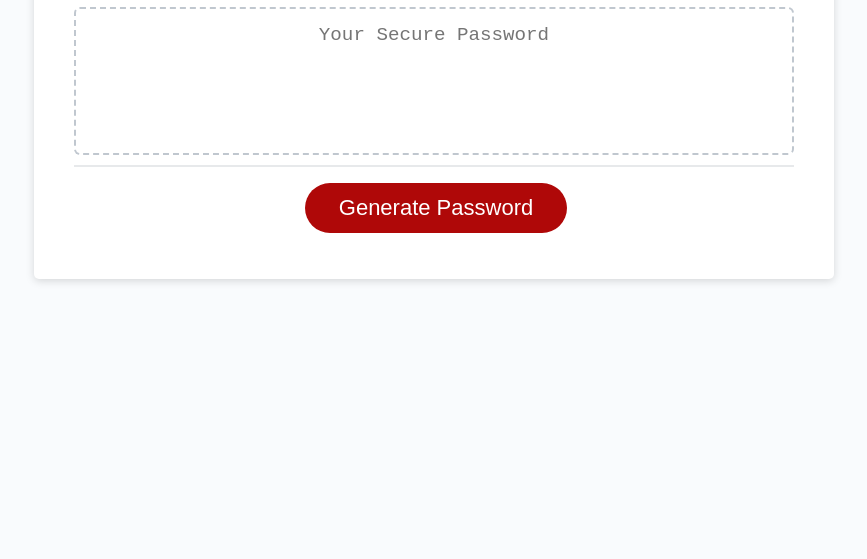
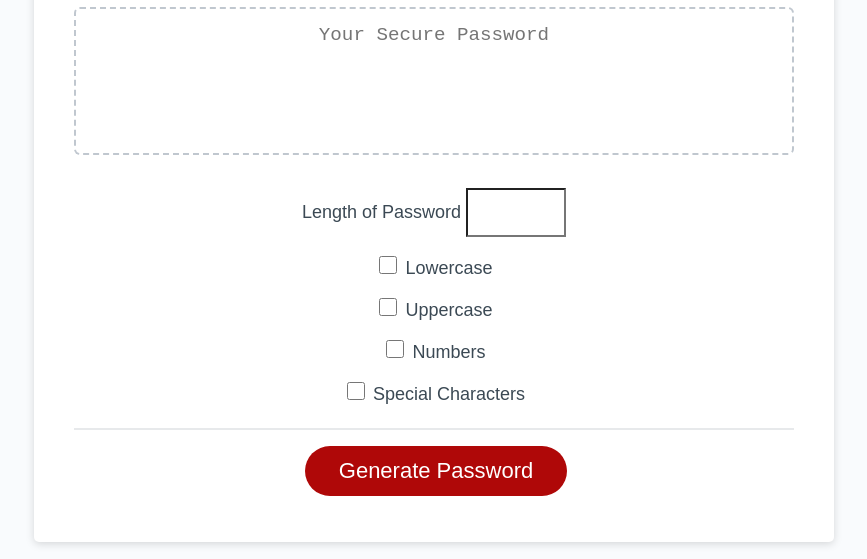
Before and after one commit to avazque008/random-password-generator, a plain HTML site: page index.html in a window 1280 px wide. Shown: the part 241-800 px from the top of the page, without its empty margins (206-1073 px from the left). Drawn offline with Linux system fonts and the light colour scheme.

Commit message:
criteria created

```diff
--- a/index.html
+++ b/index.html
@@ -1,5 +1,6 @@
 <!DOCTYPE html>
 <html lang="en">
+
 <head>
   <meta charset="UTF-8" />
   <meta name="viewport" content="width=device-width, initial-scale=1.0" />
@@ -7,6 +8,7 @@
   <title>Password Generator</title>
   <link rel="stylesheet" href="./public/stylesheets/style.css" />
 </head>
+
 <body>
   <div class="wrapper">
     <header>
@@ -17,12 +19,29 @@
         <h2>Generate a Password</h2>
       </div>
       <div class="card-body">
-          <textarea
-            readonly
-            id="password"
-            placeholder="Your Secure Password"
-            aria-label="Generated Password"
-          ></textarea>
+        <textarea readonly id="password" placeholder="Your Secure Password" aria-label="Generated Password"></textarea>
+      </div>
+      <div class="criteria">
+        <div>
+          <label for="length">Length of Password</label>
+          <input type="number" id="length" name="length">
+        </div>
+        <div>
+          <input type="checkbox" id="lowercase" name="lowercase">
+          <label for="lowercase">Lowercase</label>
+        </div>
+        <div>
+          <input type="checkbox" id="uppercase" name="uppercase">
+          <label for="uppercase">Uppercase</label>
+        </div>
+        <div>
+          <input type="checkbox" id="numbers" name="numbers">
+          <label for="numbers">Numbers</label>
+        </div>
+        <div>
+          <input type="checkbox" id="special-characters" name="special-characters">
+          <label for="special-characters">Special Characters</label>
+        </div>
       </div>
       <div class="card-footer">
         <button id="generate" class="btn">Generate Password</button>
@@ -31,4 +50,5 @@
   </div>
   <script src="./public/javascript/script.js"></script>
 </body>
+
 </html>
--- a/public/javascript/script.js
+++ b/public/javascript/script.js
@@ -1,13 +1,15 @@
-// Assignment code here
+// Generate Password
+
+
 
 
 // Get references to the #generate element
-var generateBtn = document.querySelector("#generate");
+const generateBtn = document.querySelector("#generate");
 
 // Write password to the #password input
 function writePassword() {
-  var password = generatePassword();
-  var passwordText = document.querySelector("#password");
+  const password = generatePassword();
+  const passwordText = document.querySelector("#password");
 
   passwordText.value = password;
 
--- a/public/stylesheets/style.css
+++ b/public/stylesheets/style.css
@@ -76,8 +76,7 @@ header {
   border: none;
   background-color: hsl(360, 91%, 36%);
   border-radius: 25px;
-  box-shadow: rgba(0, 0, 0, 0.1) 0px 1px 6px 0px rgba(0, 0, 0, 0.2) 0px 1px 1px
-    0px;
+  box-shadow: rgba(0, 0, 0, 0.1) 0px 1px 6px 0px rgba(0, 0, 0, 0.2) 0px 1px 1px 0px;
   color: hsl(0, 0%, 100%);
   display: inline-block;
   font-size: 22px;
@@ -118,6 +117,38 @@ button[disabled] {
   overflow: hidden;
 }
 
+/* Criteria */
+.criteria {
+  text-align: center;
+  padding: 15px 20px;
+}
+
+.criteria div {
+  padding: 8px 0;
+}
+
+.criteria #length {
+  text-align: center;
+  font-size: 18px;
+  padding: 12px;
+  width: 100px;
+  -webkit-appearance: none;
+}
+
+#length::-webkit-outer-spin-button,
+#length::-webkit-inner-spin-button {
+  -webkit-appearance: none;
+  margin: 0;
+}
+
+#lowercase,
+#uppercase,
+#numbers,
+#special-characters {
+  width: 18px;
+  height: 18px
+}
+
 @media (max-width: 690px) {
   .btn {
     font-size: 1rem;
```
Lines whose indentation alone changed are shown as unchanged.
